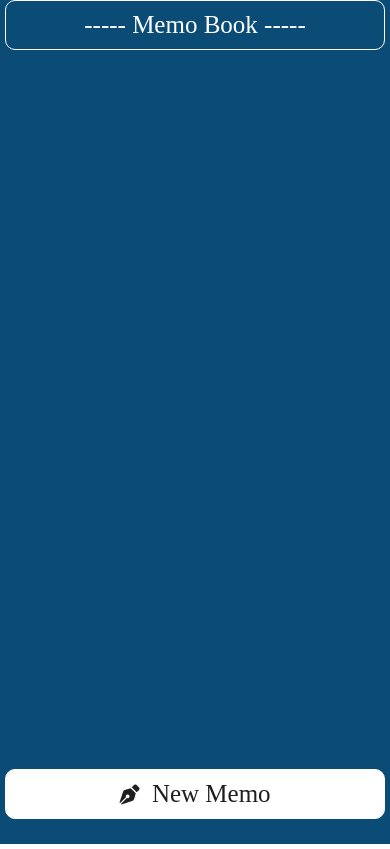
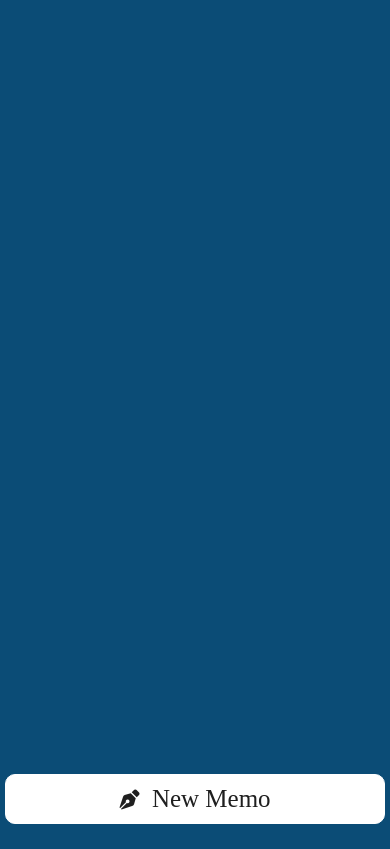
Before and after one commit to kurikuri333/Todolist, a React Native app: screen / in a window 390 px wide. Built offline with nearby package versions, Linux system fonts and the light colour scheme; what react-native-storage would draw is missing.

Commit message:
アイコン実装

```diff
--- a/App.tsx
+++ b/App.tsx
@@ -1,5 +1,5 @@
 import React,{ FC, Fragment ,useState, useEffect,Component }  from 'react';
-import { AnimatedFAB, FAB, Checkbox } from 'react-native-paper';
+import { Checkbox } from 'react-native-paper';
 import  Icon  from "react-native-vector-icons/AntDesign";
 import  Icon2  from "react-native-vector-icons/FontAwesome5";
 import Storage from 'react-native-storage';
@@ -113,7 +113,6 @@ const [ready, setReady] = useState(false);
   }, [mode]);
 
   // TODO削除
-
   const showAlert = (id: number)=> {
     Alert.alert(
       '削除しますか',
@@ -165,7 +164,7 @@ const [ready, setReady] = useState(false);
       <SafeAreaView style={styles.container}>
       <View style = {styles.todo_wrapper}>
         <View>
-          <Text style={ styles.titleBox }>----- Memo Book -----</Text>
+          {/* <Text style={ styles.titleBox }>----- Memo ist -----</Text> */}
         </View>
           <FlatList
             data={todos}
@@ -258,6 +257,7 @@ const styles = StyleSheet.create({
     height: windowHeight-400,
   },
   todo_wrapper: {
+    marginTop:5,
     paddingBottom: windowHeight*0.03,
     backgroundColor: '#0B4C76',
     height: windowHeight,
```
Also changed, not shown: 10 other files (tests, documents, lock files or other folders).
